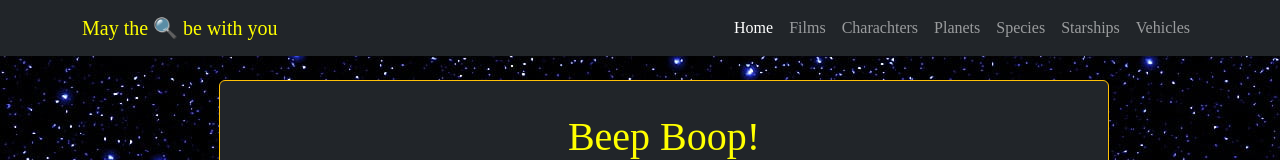
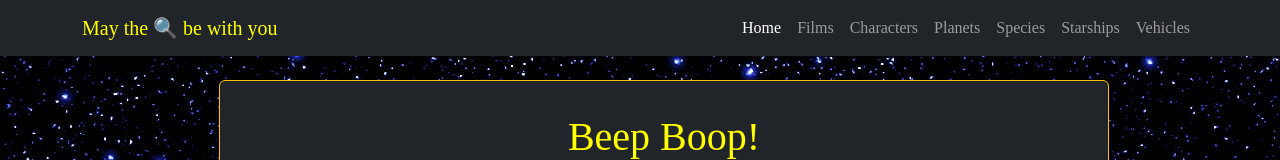
Before and after one commit to landicami/swapi-cami, a React (Vite) app: page / in a window 1280 px wide. Shown: the top 160 px of the page. Built offline with nearby package versions, Linux system fonts and the light colour scheme; a web font is replaced by a local one.

Commit message:
Changing misspellingstuff

```diff
--- a/src/components/CharachterComponents/ACharachterCard.tsx
+++ b/src/components/CharachterComponents/ACharachterCard.tsx
@@ -11,15 +11,15 @@ interface ACharachterProps {
 const ACharachterCard: React.FC<ACharachterProps> = ({ data }) => {
 	return (
 	<>
-	<h1 className='font-starwars'>Charachter</h1>
+	<h1 className='font-starwars'>Character</h1>
 
 	<Card className='bg-dark row rounded col-10 p-2'>
 		<Card.Body>
 			<Card.Img
-  			src={data.image_url}
-  			className='picture-in-card'
-			alt="A StarWars charachter"
-  			/>
+			src={data.image_url}
+			className='picture-in-card'
+			alt="A StarWars character"
+		/>
 			<Card.Title className='font-starwars'>
 				{data.name}
 			</Card.Title>
--- a/src/components/FilmComponents/AFilmCard.tsx
+++ b/src/components/FilmComponents/AFilmCard.tsx
@@ -34,7 +34,7 @@ const AFilmCard: React.FC<AFilmProps> = ({film}) => {
 			</ListGroup>
 
 			<h5 className='font-starwars mt-4'>
-				Charachters in {film.title}:
+				Characters in {film.title}:
 			</h5>
 			{film.characters.map(charachter =>
 				<Link key={charachter.id} to={`/people/${charachter.id}`}>
--- a/src/components/Navigation.tsx
+++ b/src/components/Navigation.tsx
@@ -16,7 +16,7 @@ const Navigation = () => {
 
                     <Nav.Link as={NavLink} to="/">Home</Nav.Link>
                     <Nav.Link as={NavLink} to="/films">Films</Nav.Link>
-                    <Nav.Link as={NavLink} to="/people">Charachters</Nav.Link>
+                    <Nav.Link as={NavLink} to="/people">Characters</Nav.Link>
 					<Nav.Link as={NavLink} to="/planets">Planets</Nav.Link>
 					<Nav.Link as={NavLink} to="/species">Species</Nav.Link>
 					<Nav.Link as={NavLink} to="/starships">Starships</Nav.Link>
--- a/src/pages/Charachterpages/ACharachterPage.tsx
+++ b/src/pages/Charachterpages/ACharachterPage.tsx
@@ -49,7 +49,7 @@ const ACharachterPage = () => {
 
 			{charachter && <ACharachterCard data={charachter} />}
 
-			<Link to={"/people"} className='btn btn-warning mt-4 me-2' role='button'>Back to all charachters</Link>
+			<Link to={"/people"} className='btn btn-warning mt-4 me-2' role='button'>Back to all characters</Link>
 
 	</Container>
 
--- a/src/pages/Charachterpages/CharachterPage.tsx
+++ b/src/pages/Charachterpages/CharachterPage.tsx
@@ -54,8 +54,8 @@ const CharachterPage = () => {
 
 
 	return (
-  	<>
-	<h1 className='font-starwars'>Charachters</h1>
+	<>
+	<h1 className='font-starwars'>Characters</h1>
 
 	<Container className='row'>
 
@@ -87,7 +87,7 @@ const CharachterPage = () => {
 
 
 		{people &&
-			<p className='font-starwars mt-3'>{people.total} charachters, {people.per_page} charachers per page</p>
+			<p className='font-starwars mt-3'>{people.total} characters, {people.per_page} characters per page</p>
 		}
 
 		{searchParamsQuery &&
```
